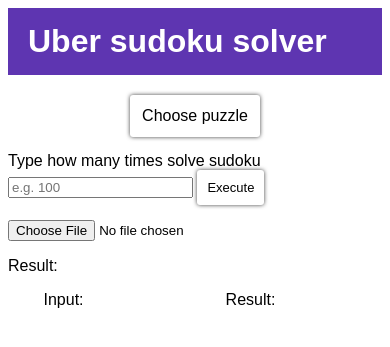
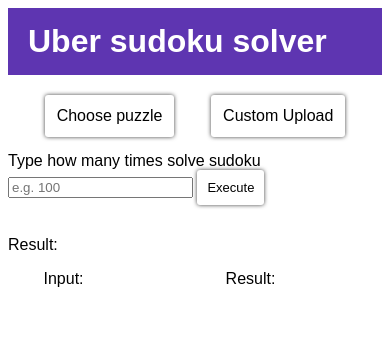
Before and after one commit to Avogardo/Sudoku-solver, a PHP site: page /index.html in a window 390 px wide. Shown: the top 347 px of the page. Run offline with PHP 8.4, Linux system fonts and the light colour scheme.

Commit message:
styled import button

```diff
--- a/index.html
+++ b/index.html
@@ -22,15 +22,19 @@
                     <li>Link 3</li>
                 </ul>
             </div>
+
+            <label for="file-upload" class="dropdown-button import-button">
+                Custom Upload
+            </label>
+            <input id="file-upload" type="file"/>
         </nav>
         <div>
             <form>
                 <label for="sudoku-counter-input">Type how many times solve sudoku</label>
                 <input id="sudoku-counter-input" placeholder="e.g. 100">
-                <input id="buttonOne" class="dropdown-button small-button" type="submit" value="Execute">
+                <input id="file" class="dropdown-button small-button" type="submit" value="Execute">
             </form>
 
-            <input id="file" type="file" />
             <p>Result: <span id="result"></span></p>
             <div class="sudoku-container">
                 Input:
--- a/style.css
+++ b/style.css
@@ -28,6 +28,12 @@ h1 {
     align-items: center;
   }
 
+    nav {
+        display: flex;
+        width: 100%;
+        justify-content: space-evenly;
+    }
+
   .dropdown-button {
     background-color: #ffffff;
     color: #000000;
@@ -49,11 +55,6 @@ h1 {
   .dropdown-button:focus {
     outline: none;
     -webkit-tap-highlight-color: rgba(0,0,0,0);
-  }
-
-  .dropdown {
-    position: relative;
-    display: inline-block;
   }
 
   .dropdown-content {
@@ -94,4 +95,18 @@ h1 {
   .small-button:active {
     background-color: #9a9596;
   }
+
+    input[type="file"] {
+        display: none;
+    }
+
+    .import-button {
+        cursor: pointer;
+    }
+
+    .import-button:active {
+        outline: none;
+        background-color: #9a9596;
+        -webkit-tap-highlight-color: rgba(0,0,0,0);
+    }
 }
```
